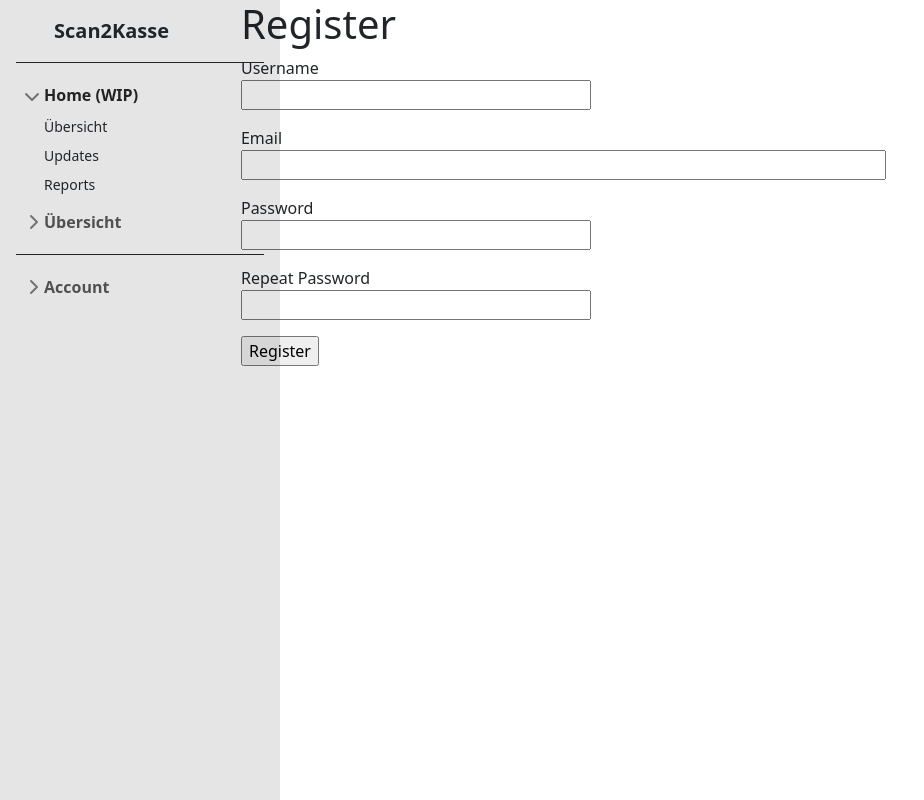
After one commit to Lunaresk/CostHive, a Flask app: page /register in a window 1280 px wide. The commit adds this page. Shown: the whole page, without its empty margins (0-924 px from the left). Run offline with Flask 3, Linux system fonts and the light colour scheme; parts of the project's set-up code (start-up, migrations or seed data) failed here and were passed over.

Commit message:
several fixes, mainly page design

```diff
--- a/app/forms.py
+++ b/app/forms.py
@@ -1,13 +1,31 @@
-from app.models import Brand, Category
+from app.models import Brand, Category, User
 from flask_wtf import FlaskForm
 from wtforms import StringField, PasswordField, BooleanField, SubmitField, SelectMultipleField, DateField, IntegerField, SelectField, FloatField
-from wtforms.validators import DataRequired, Optional
+from wtforms.validators import DataRequired, Email, EqualTo, Optional, ValidationError
 
 class LoginForm(FlaskForm):
     username = StringField('Username', validators=[DataRequired()])
     password = PasswordField('Password', validators=[DataRequired()])
     remember_me = BooleanField('Remember Me')
     submit = SubmitField('Sign In')
+
+class RegistrationForm(FlaskForm):
+    username = StringField('Username', validators=[DataRequired()])
+    email = StringField('Email', validators=[DataRequired(), Email()])
+    password = PasswordField('Password', validators=[DataRequired()])
+    password2 = PasswordField(
+        'Repeat Password', validators=[DataRequired(), EqualTo('password')])
+    submit = SubmitField('Register')
+
+    def validate_username(self, username):
+        user = User.query.filter_by(username=username.data).first()
+        if user is not None:
+            raise ValidationError('Please use a different username.')
+
+    def validate_email(self, email):
+        user = User.query.filter_by(email=email.data).first()
+        if user is not None:
+            raise ValidationError('Please use a different email address.')
 
 class NewItemForm(FlaskForm):
     id = IntegerField("Product EAN", validators=[DataRequired()])
@@ -16,9 +34,16 @@ class NewItemForm(FlaskForm):
     date = DateField("Insert Date", validators=[DataRequired()])
     price_change = FloatField("Price", validators=[DataRequired()])
     amount_change = IntegerField("Amount", validators=[Optional()])
-    category = SelectMultipleField("Categories", choices=[(c.id, c.name) for c in Category.query.order_by("name").all()], validators=[Optional()])
-    brand = SelectField("Brand", choices=[(b.id, b.name) for b in Brand.query.order_by("name").all()], validators=[DataRequired()])
+    category = SelectMultipleField("Categories", choices=[], validators=[Optional()])
+    brand = SelectField("Brand", choices=[], validators=[DataRequired()])
     submit = SubmitField("Submit")
+
+    @classmethod
+    def new(cls):
+        form = cls()
+        form.category.choices = [(c.id, c.name) for c in Category.query.order_by("name").all()]
+        form.brand.choices = [(b.id, b.name) for b in Brand.query.order_by("name").all()]
+        return form
 
 class NewCategoryForm(FlaskForm):
     name = StringField("Name", validators=[DataRequired()])
--- a/app/routes.py
+++ b/app/routes.py
@@ -1,7 +1,8 @@
 from app import app, db, LOGGER
-from app.forms import NewItemForm, LoginForm
-from app.models import LoginToken, User, Item, Brand, Category, PriceChange, AmountChange
-from app.utils import view_utils, database_utils, routes_utils
+from app.forms import NewItemForm, LoginForm, RegistrationForm
+from app.models import LoginToken, User, Item, Brand, PriceChange, AmountChange
+from app.utils import view_utils, database_utils
+from app.utils.routes_utils import render_custom_template as render_template
 from datetime import date
 from flask import abort, flash, redirect, request, url_for
 from flask.json import jsonify
@@ -10,11 +11,9 @@ from werkzeug.urls import url_parse
 
 APPNAME = "scan2kasse"
 
-render_template = routes_utils.render_custom_template
-
-@app.route('/')
+@app.route(f'/{APPNAME}')
 def index():
-    return "<h1>Hello, World!</h>", 200
+    return render_template("base.html")
 
 @app.route('/test')
 def test():
@@ -22,7 +21,6 @@ def test():
         LOGGER.debug(request.args['testing'])
     form = NewItemForm()
     return render_template("test.html", form=form)
-
 
 @app.route(f'/{APPNAME}/token_authorization')
 def token_authorization():
@@ -32,7 +30,6 @@ def token_authorization():
     if not LoginToken.query.filter_by(token=request.json['login']).first():
         abort(403)
     return jsonify({}), 200
-
 
 @app.route(f'/{APPNAME}/token_insert', methods=['POST'])
 def insert():
@@ -47,6 +44,19 @@ def insert():
         return jsonify(failed), 400
     return jsonify({'inserted': True}), 201
 
+@app.route('/register', methods=['GET', 'POST'])
+def web_register():
+    if current_user.is_authenticated:
+        return redirect(url_for('index'))
+    form = RegistrationForm()
+    if form.validate_on_submit():
+        user = User(username=form.username.data, email=form.email.data)
+        user.set_password(form.password.data)
+        db.session.add(user)
+        db.session.commit()
+        flash('Congratulations, you are now a registered user!')
+        return redirect(url_for('login'))
+    return render_template('register.html', title='Register', form=form)
 
 @app.route(f'/{APPNAME}/login', methods=['GET', 'POST'])
 def web_login():
@@ -65,18 +75,23 @@ def web_login():
         return redirect(next_page)
     return render_template('login.html', title='Sign In', form=form)
 
+@app.route(f'/{APPNAME}/logout')
+def web_logout():
+    logout_user()
+    return redirect(url_for('index'))
 
 @app.route(f'/{APPNAME}/newitem', methods=['GET', 'POST'])
 @login_required
 def new_item():
     if current_user.is_anonymous:
         abort(403)
-    form=NewItemForm()
+    form=NewItemForm.new()
     if form.is_submitted():
         LOGGER.debug("submitted")
     if form.validate():
         LOGGER.debug("valid")
-    LOGGER.debug(form.errors)
+    else:
+        LOGGER.debug(form.errors)
     if form.validate_on_submit():
         LOGGER.debug("valid form")
         brand = Brand.query.get(form.brand.data)
@@ -93,7 +108,10 @@ def new_item():
     return render_template('admin/new_item.html', form=form)
 
 @app.route(f'/{APPNAME}/overview', methods=['GET'])
+@login_required
 def get_report_from_user():
+    if current_user.is_anonymous:
+        abort(403)
     if 'month' in request.args:
         try:
             month = int(request.args['month'])
@@ -104,7 +122,7 @@ def get_report_from_user():
             if (month > 12 or month < 1):
                 abort(400)
     LOGGER.info("Getting results.")
-    results = database_utils.get_report(kwargs = request.args)
+    results = database_utils.get_report(**request.args)
     LOGGER.debug(f"Results received: {results}")
     if results:
         result_list = view_utils.group_results(results)
--- a/app/static/sidebars.css
+++ b/app/static/sidebars.css
@@ -14,7 +14,7 @@ main {
   height: -webkit-fill-available;
   max-height: 100vh;
   overflow-x: auto;
-  overflow-y: hidden;
+  overflow-y: auto;
 }
 
 .b-example-divider {
--- a/app/templates/base.html
+++ b/app/templates/base.html
@@ -13,15 +13,15 @@
     </head>
     <body>
         <main>
-            <div class="flex-shrink-0 p-3 bg-white" style="width: 280px;">
-                <a href="/" class="d-flex align-items-center pb-3 mb-3 link-dark text-decoration-none border-bottom">
+            <div class="flex-shrink-0 p-3 bg-black bg-opacity-10 scrollbar-primary h-100 position-fixed" style="width: 280px;">
+                <a href="/" class="d-flex align-items-center pb-3 mb-3 link-dark text-decoration-none border-bottom border-dark">
                     <svg class="bi me-2" width="30" height="24"><use xlink:href="#bootstrap"></use></svg>
                     <span class="fs-5 fw-semibold">Scan2Kasse</span>
                 </a>
                 <ul class="list-unstyled ps-0">
                     <li class="mb-1">
                         <button class="btn btn-toggle align-items-center rounded collapsed" data-bs-toggle="collapse" data-bs-target="#home-collapse" aria-expanded="true">
-                        Home
+                        Home (WIP)
                         </button>
                         <div class="collapse show" id="home-collapse">
                             <ul class="btn-toggle-nav list-unstyled fw-normal pb-1 small">
@@ -33,14 +33,16 @@
                     </li>
                     <li class="mb-1">
                         <button class="btn btn-toggle align-items-center rounded collapsed" data-bs-toggle="collapse" data-bs-target="#dashboard-collapse" aria-expanded="false">
-                        Dashboard
+                        Übersicht
                         </button>
                         <div class="collapse" id="dashboard-collapse">
                             <ul class="btn-toggle-nav list-unstyled fw-normal pb-1 small">
-                                <li><a href="#" class="link-dark rounded">Overview</a></li>
-                                <li><a href="#" class="link-dark rounded">Weekly</a></li>
-                                <li><a href="#" class="link-dark rounded">Monthly</a></li>
-                                <li><a href="#" class="link-dark rounded">Annually</a></li>
+                                {% if establishments %}
+                                    <li><a href="#" class="link-dark rounded">Allgemein</a></li>
+                                    {% for establishment in establishments %}
+                                        <li><a href="{{ url_for('get_report_from_user', establishment=establishment.id) }}" class="link-dark rounded">{{ establishment.name }}</a></li>
+                                    {% endfor %}
+                                {% endif %}
                             </ul>
                         </div>
                     </li>
@@ -57,17 +59,22 @@
                             </ul>
                         </div>
                     </li> -->
-                    <li class="border-top my-3"></li>
+                    <li class="border-top border-dark my-3"></li>
                     <li class="mb-1">
                         <button class="btn btn-toggle align-items-center rounded collapsed" data-bs-toggle="collapse" data-bs-target="#account-collapse" aria-expanded="false">
                         Account
                         </button>
                         <div class="collapse" id="account-collapse" style="">
                             <ul class="btn-toggle-nav list-unstyled fw-normal pb-1 small">
-                                <li><a href="#" class="link-dark rounded">New...</a></li>
-                                <li><a href="#" class="link-dark rounded">Profile</a></li>
-                                <li><a href="#" class="link-dark rounded">Settings</a></li>
-                                <li><a href="#" class="link-dark rounded">Sign out</a></li>
+                                <!-- <li><a href="#" class="link-dark rounded">New...</a></li>
+                                    <li><a href="#" class="link-dark rounded">Settings</a></li> -->
+                                {% if current_user.is_authenticated %}
+                                <!-- <li><a href="#" class="link-dark rounded">Profile</a></li> -->
+                                <li><a href={{ url_for('web_logout') }} class="link-dark rounded">Sign out</a></li>
+                                {% else %}
+                                <li><a href={{ url_for('web_register') }} class="link-dark rounded">Register</a></li>
+                                <li><a href={{ url_for('web_login') }} class="link-dark rounded">Sign in</a></li>
+                                {% endif %}
                             </ul>
                         </div>
                     </li>
@@ -82,12 +89,13 @@
             </ul>
             {% endif %}
             {% endwith %}
+            <div style="width: 280px;"></div>
             <div class="container">
                 <div class="row-md-3">
                     {% block content %}{% endblock %}
                 </div>
             </div>
         </main>
-        <script src="https://cdn.jsdelivr.net/npm/bootstrap@5.1.3/dist/js/bootstrap.bundle.min.js" integrity="sha384-ka7Sk0Gln4gmtz2MlQnikT1wXgYsOg+OMhuP+IlRH9sENBO0LRn5q+8nbTov4+1p" crossorigin="anonymous"></script>
     </body>
+    <script src="https://cdn.jsdelivr.net/npm/bootstrap@5.1.3/dist/js/bootstrap.bundle.min.js" integrity="sha384-ka7Sk0Gln4gmtz2MlQnikT1wXgYsOg+OMhuP+IlRH9sENBO0LRn5q+8nbTov4+1p" crossorigin="anonymous"></script>
 </html>
--- a/app/templates/overview.html
+++ b/app/templates/overview.html
@@ -3,11 +3,11 @@
 {% block content %}
     {% for user in results %}
         <div class="card">
-            <a class="btn btn-primary" data-bs-toggle="collapse" href="#b{{ user.id }}" role="button" aria-expanded="false" aria-controls="b{{ user.id }}">
+            <button class="btn btn-primary" data-bs-toggle="collapse" data-bs-target="#b{{ user.id }}" aria-expanded="true">
                 <div class="card-header">
                     <h3>{{ user.username }}: {{ user.sum/100 }} €</h3>
                 </div>
-            </a>
+            </button>
             <div class="collapse" id="b{{ user.id }}">
                 {% for item_infos in user.item_infos %}
                 <div class="card-body">
--- /dev/null
+++ b/app/templates/register.html
@@ -0,0 +1,37 @@
+{% extends "base.html" %}
+
+{% block content %}
+    <h1>Register</h1>
+    <form action="" method="post">
+        {{ form.hidden_tag() }}
+        <p>
+            {{ form.username.label }}<br>
+            {{ form.username(size=32) }}<br>
+            {% for error in form.username.errors %}
+            <span style="color: red;">[{{ error }}]</span>
+            {% endfor %}
+        </p>
+        <p>
+            {{ form.email.label }}<br>
+            {{ form.email(size=64) }}<br>
+            {% for error in form.email.errors %}
+            <span style="color: red;">[{{ error }}]</span>
+            {% endfor %}
+        </p>
+        <p>
+            {{ form.password.label }}<br>
+            {{ form.password(size=32) }}<br>
+            {% for error in form.password.errors %}
+            <span style="color: red;">[{{ error }}]</span>
+            {% endfor %}
+        </p>
+        <p>
+            {{ form.password2.label }}<br>
+            {{ form.password2(size=32) }}<br>
+            {% for error in form.password2.errors %}
+            <span style="color: red;">[{{ error }}]</span>
+            {% endfor %}
+        </p>
+        <p>{{ form.submit() }}</p>
+    </form>
+{% endblock %}
--- a/app/utils/view_utils.py
+++ b/app/utils/view_utils.py
@@ -12,7 +12,7 @@ def group_results(results: tuple) -> list:
         try:
             result_user_index = [result[0] == result_item['id'] for result_item in result_list].index(True)
         except ValueError as e:
-            result_list.append({"id": result[0], "name": result[1], "sum": 0, "item_infos": []})
+            result_list.append({"id": result[0], "username": result[1], "sum": 0, "item_infos": []})
             result_user_index = -1
         result_user = result_list[result_user_index]
         try:
```
Also changed, not shown: app/utils/database_utils.py (+17 -4 lines).
